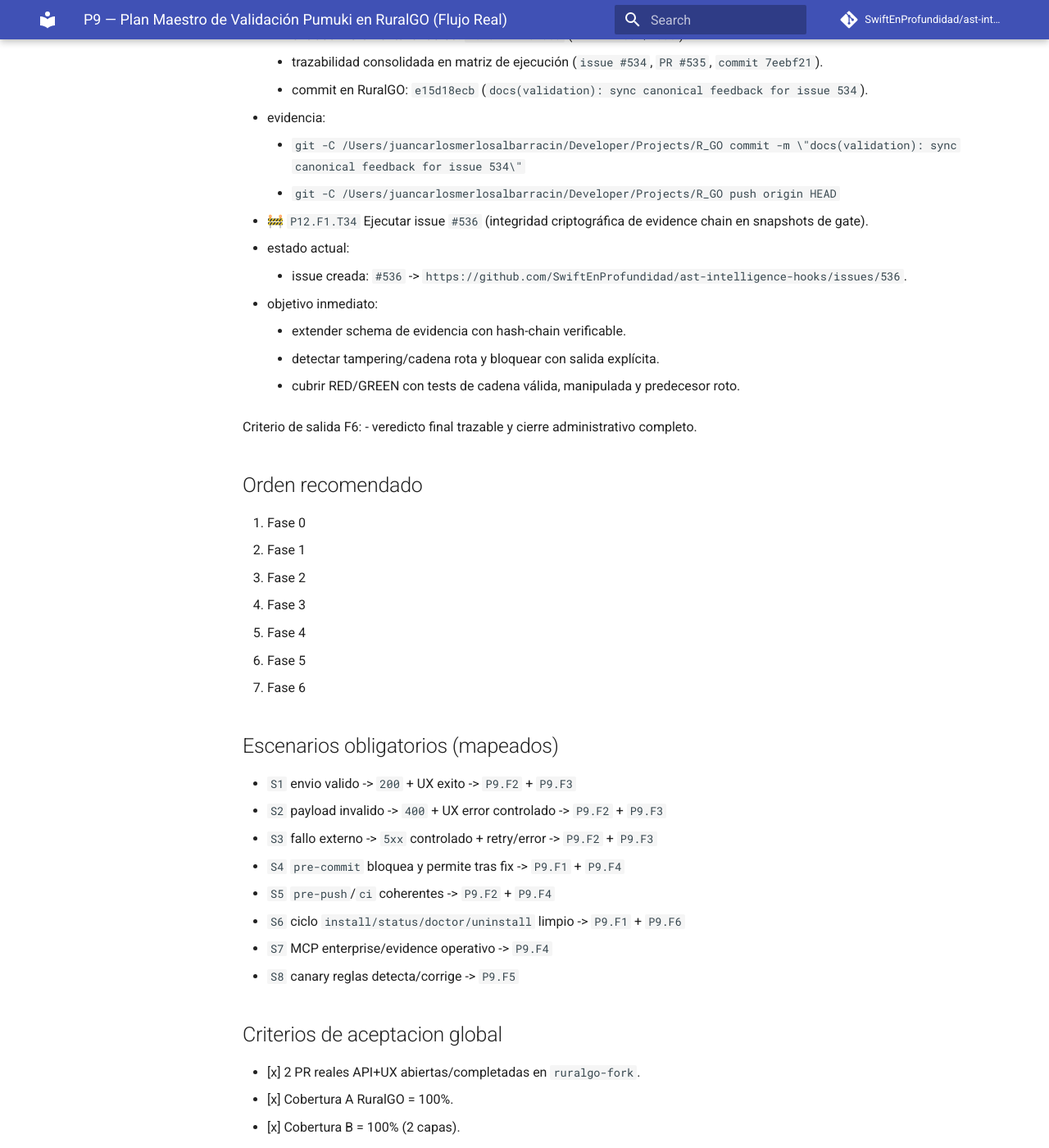
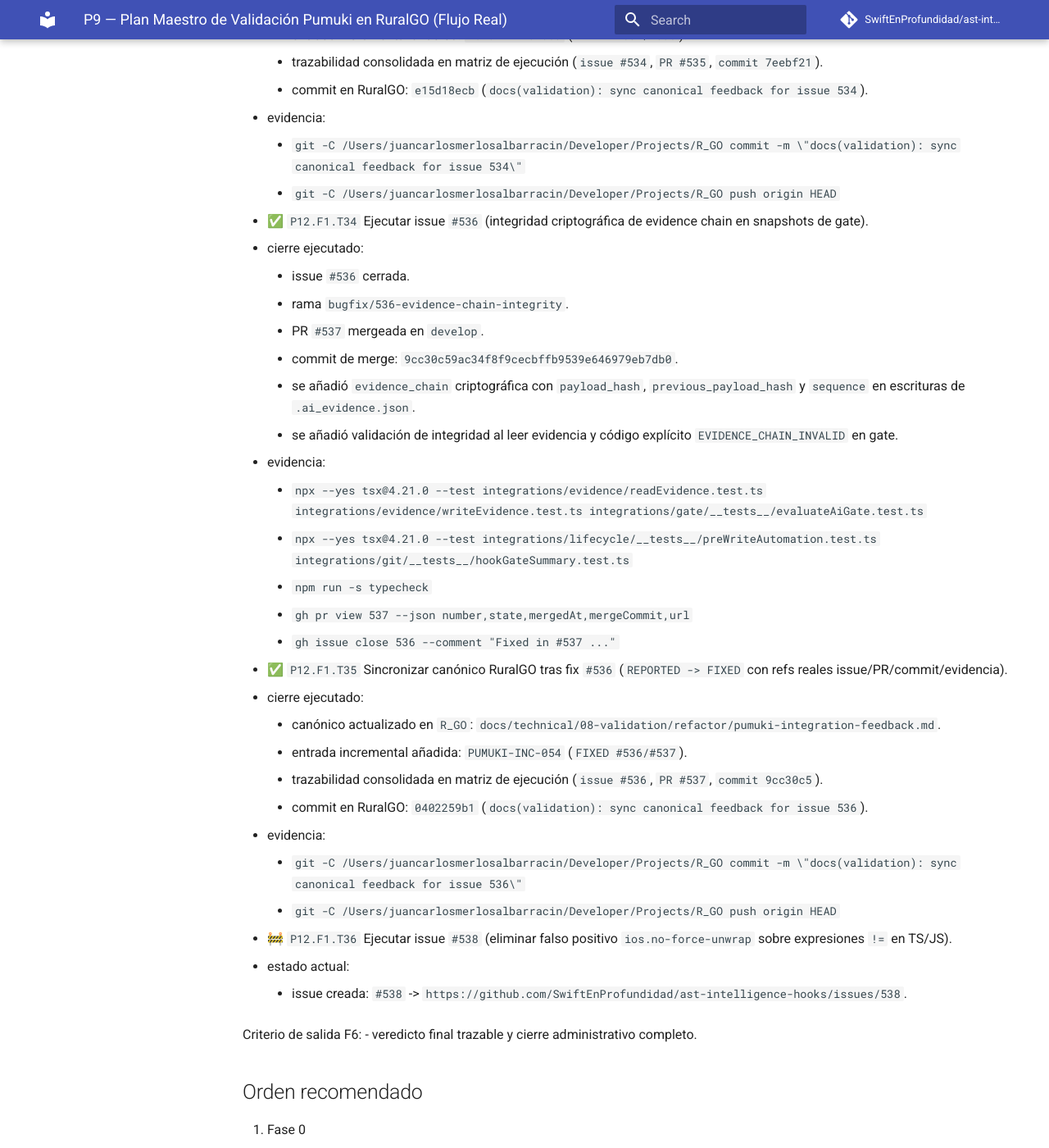
Before and after one commit to SwiftEnProfundidad/ast-intelligence-hooks, an MkDocs documentation site: the page built from docs/seguimiento-completo-validacion-ruralgo-03-03-2026.md, in a window 1280 px wide and 1400 px high, scrolled down 41527 px. Shown: the whole window at 82% size. Built offline with MkDocs 1.6.1 and Material for MkDocs 9.7.7, drawn with Linux system fonts in a browser that asks for light colours; comment, search, counter and statistics services are not loaded.

Commit message:
docs(tracking): close T35 and activate T36

```diff
--- a/docs/seguimiento-completo-validacion-ruralgo-03-03-2026.md
+++ b/docs/seguimiento-completo-validacion-ruralgo-03-03-2026.md
@@ -1158,13 +1158,32 @@ Criterio de salida F5:
   - evidencia:
     - `git -C /Users/juancarlosmerlosalbarracin/Developer/Projects/R_GO commit -m \"docs(validation): sync canonical feedback for issue 534\"`
     - `git -C /Users/juancarlosmerlosalbarracin/Developer/Projects/R_GO push origin HEAD`
-- 🚧 `P12.F1.T34` Ejecutar issue `#536` (integridad criptográfica de evidence chain en snapshots de gate).
+- ✅ `P12.F1.T34` Ejecutar issue `#536` (integridad criptográfica de evidence chain en snapshots de gate).
+  - cierre ejecutado:
+    - issue `#536` cerrada.
+    - rama `bugfix/536-evidence-chain-integrity`.
+    - PR `#537` mergeada en `develop`.
+    - commit de merge: `9cc30c59ac34f8f9cecbffb9539e646979eb7db0`.
+    - se añadió `evidence_chain` criptográfica con `payload_hash`, `previous_payload_hash` y `sequence` en escrituras de `.ai_evidence.json`.
+    - se añadió validación de integridad al leer evidencia y código explícito `EVIDENCE_CHAIN_INVALID` en gate.
+  - evidencia:
+    - `npx --yes tsx@4.21.0 --test integrations/evidence/readEvidence.test.ts integrations/evidence/writeEvidence.test.ts integrations/gate/__tests__/evaluateAiGate.test.ts`
+    - `npx --yes tsx@4.21.0 --test integrations/lifecycle/__tests__/preWriteAutomation.test.ts integrations/git/__tests__/hookGateSummary.test.ts`
+    - `npm run -s typecheck`
+    - `gh pr view 537 --json number,state,mergedAt,mergeCommit,url`
+    - `gh issue close 536 --comment "Fixed in #537 ..."`
+- ✅ `P12.F1.T35` Sincronizar canónico RuralGO tras fix `#536` (`REPORTED -> FIXED` con refs reales issue/PR/commit/evidencia).
+  - cierre ejecutado:
+    - canónico actualizado en `R_GO`: `docs/technical/08-validation/refactor/pumuki-integration-feedback.md`.
+    - entrada incremental añadida: `PUMUKI-INC-054` (`FIXED #536/#537`).
+    - trazabilidad consolidada en matriz de ejecución (`issue #536`, `PR #537`, `commit 9cc30c5`).
+    - commit en RuralGO: `0402259b1` (`docs(validation): sync canonical feedback for issue 536`).
+  - evidencia:
+    - `git -C /Users/juancarlosmerlosalbarracin/Developer/Projects/R_GO commit -m \"docs(validation): sync canonical feedback for issue 536\"`
+    - `git -C /Users/juancarlosmerlosalbarracin/Developer/Projects/R_GO push origin HEAD`
+- 🚧 `P12.F1.T36` Ejecutar issue `#538` (eliminar falso positivo `ios.no-force-unwrap` sobre expresiones `!=` en TS/JS).
   - estado actual:
-    - issue creada: `#536` -> `https://github.com/SwiftEnProfundidad/ast-intelligence-hooks/issues/536`.
-  - objetivo inmediato:
-    - extender schema de evidencia con hash-chain verificable.
-    - detectar tampering/cadena rota y bloquear con salida explícita.
-    - cubrir RED/GREEN con tests de cadena válida, manipulada y predecesor roto.
+    - issue creada: `#538` -> `https://github.com/SwiftEnProfundidad/ast-intelligence-hooks/issues/538`.
 
 Criterio de salida F6:
 - veredicto final trazable y cierre administrativo completo.
```
Also changed, not shown: docs/registro-maestro-de-seguimiento.md (+1 -1 lines).
